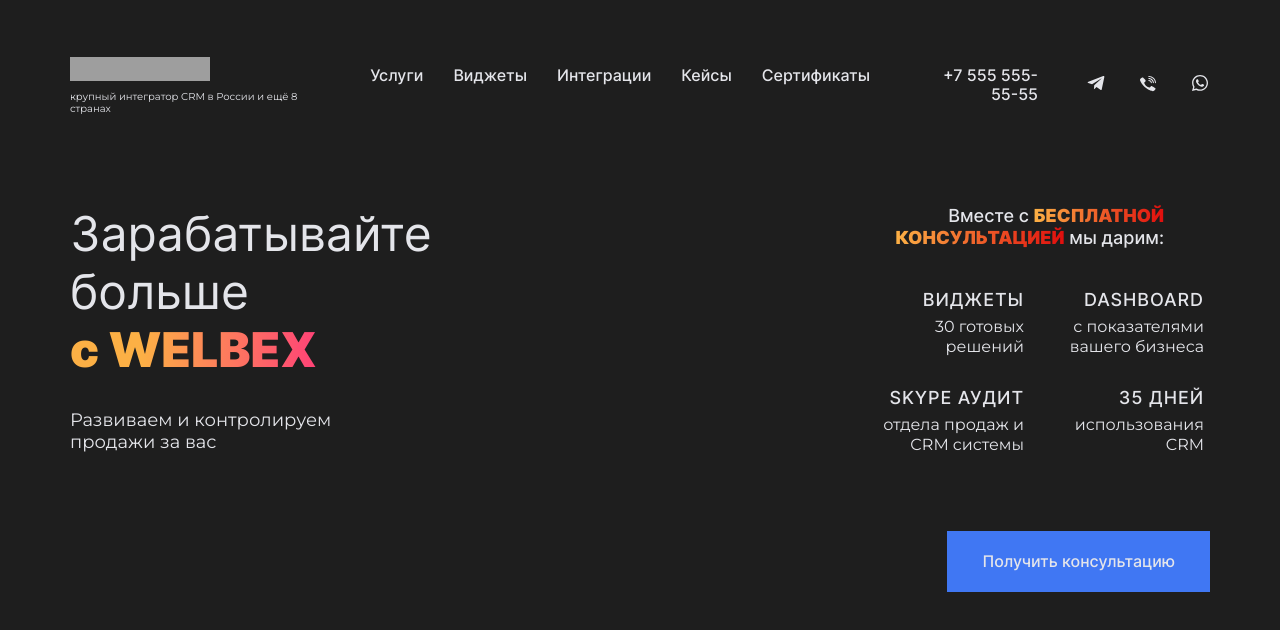
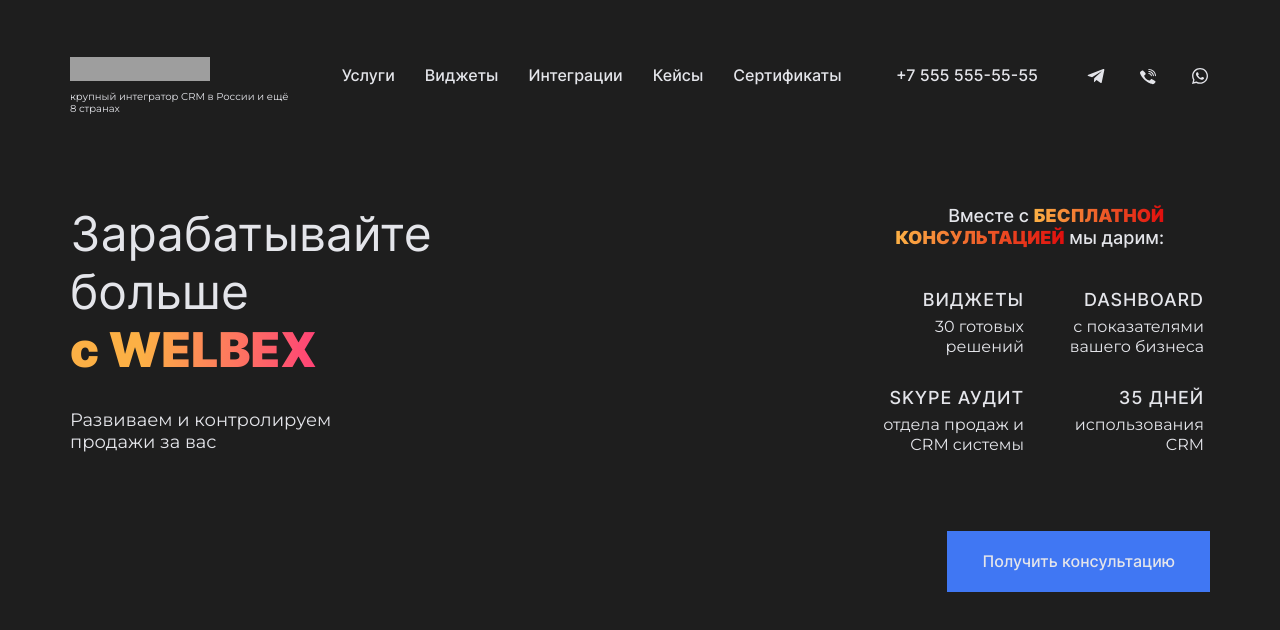
Before and after one commit to Darkerros/welbex, a React (Create React App) app: page / in a window 1280 px wide. Shown: the top 630 px of the page. Built offline with nearby package versions, Linux system fonts and the light colour scheme; grey boxes are pictures that could not be loaded.

Commit message:
fix: fix header tel wrap

```diff
--- a/src/components/header/components/header-socials/header-socials.module.scss
+++ b/src/components/header/components/header-socials/header-socials.module.scss
@@ -3,6 +3,7 @@
   flex-grow: 1;
   display: flex;
   justify-content: end;
+  flex-basis: 390px;
 
   &__tel {
     color: var(--primary-text-color);
```
